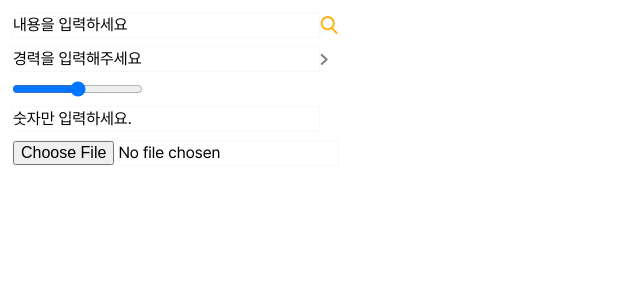
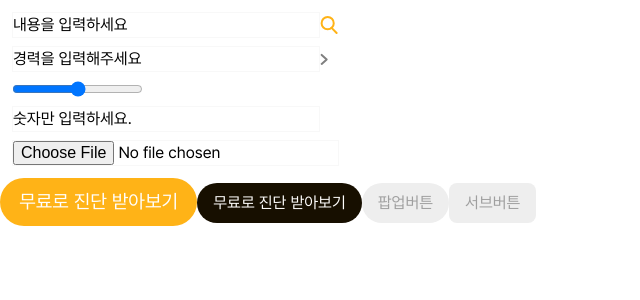
Before and after one commit to Sponge-Team/Sponge-FE, a Vue app: page /sign in a window 1280 px wide. Shown: the top 300 px of the page, without its empty margins (0-640 px from the left). Built offline with nearby package versions, Linux system fonts and the light colour scheme; what vue-cookies would draw is missing.

Commit message:
Button 컴포넌트 작성

```diff
--- /dev/null
+++ b/src/components/core/Button.vue
@@ -0,0 +1,101 @@
+<template>
+  <button :class="buttonClasses">
+    <span class="button-content" >
+      <slot></slot>
+      <slot name="icon"></slot>
+    </span>
+  </button>
+</template>
+
+<script setup>
+import { computed } from 'vue';
+
+const props = defineProps({
+  color: {
+    type: String,
+    default: 'primary',
+    validator: value => ['primary', 'secondary', 'tertiary'].includes(value)
+  },
+  size: {
+    type: String,
+    default: 'm',
+    validator: value => ['s', 'm', 'l', 'xl'].includes(value)
+  },
+  rounded: {
+    type: String,
+    default: 'circle',
+    validator: value => ['circle', 'square'].includes(value)
+  }
+});
+
+const buttonClasses = computed(() => {
+  return {
+    'primary-color': props.color === 'primary',
+    'secondary-color': props.color === 'secondary',
+    'tertiary-color': props.color === 'tertiary',
+    'text-style': props.style === 'text',
+    'size-sm': props.size === 'sm',
+    'size-m': props.size === 'm',
+    'size-l': props.size === 'l',
+    'rounded-circle': props.rounded === 'circle',
+    'rounded-square': props.rounded === 'square',
+  };
+});
+</script>
+
+<style scoped>
+button {
+  display: inline-flex;
+  align-items: center;
+  padding: 0.5em 1em;
+  border: none;
+  cursor: pointer;
+}
+
+.button-content {
+  display: inline-flex;
+  align-items: center;
+}
+
+.text-style {
+  border: 1px solid var(--s-semantic-primary-stroke-info-default);
+}
+
+.primary-color {
+  background-color: var(--s-palette-main-lighten-950);
+  color: var(--s-palette-main-lighten-100);
+}
+
+.secondary-color {
+  background-color: var(--s-palette-main-darken-980);
+  color: var(--s-palette-main-lighten-100);
+}
+
+.tertiary-color {
+  background-color: var(--s-palette-gray-300);
+  color: var(--s-palette-gray-400);
+}
+
+.size-s {
+  font-size: 0.75rem;
+  padding: 0.25em 0.5em;
+}
+
+.size-m {
+  font-size: 1rem;
+  padding: 0.5em 1em;
+}
+
+.size-l {
+  font-size: 1.2rem;
+  padding: 0.5em 1em;
+}
+
+.rounded-circle {
+  border-radius: 2em;
+}
+
+.rounded-square {
+  border-radius: 0.5em;
+}
+</style>
--- a/src/views/login/loginView.vue
+++ b/src/views/login/loginView.vue
@@ -15,8 +15,15 @@
       <Input class="mb-2" :type="'number'" :placeholder="'숫자만 입력하세요.'"/>
       <Input class="mb-2" :type="'file'"/>
     </div>
+    <div>
+      <Button color="primary" size="l">무료로 진단 받아보기</Button>
+      <Button color="secondary" size="m">무료로 진단 받아보기</Button>
+      <Button color="tertiary" size="s">팝업버튼</Button>
+      <Button color="tertiary" size="s" rounded="square">서브버튼</Button>
+    </div>
   </div>
 </template>
 <script setup>
   import Input from "@/components/core/Input.vue";
+  import Button from "@/components/core/Button.vue";
 </script>
```
